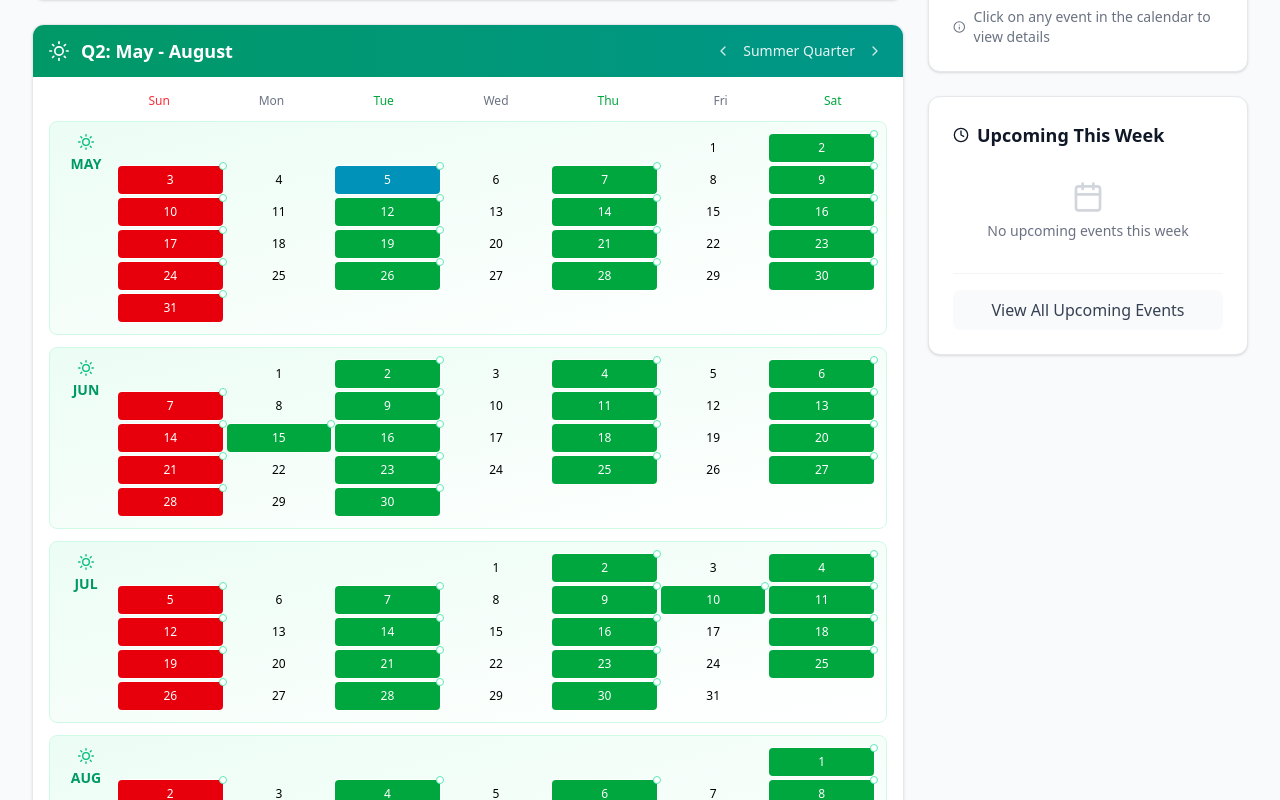
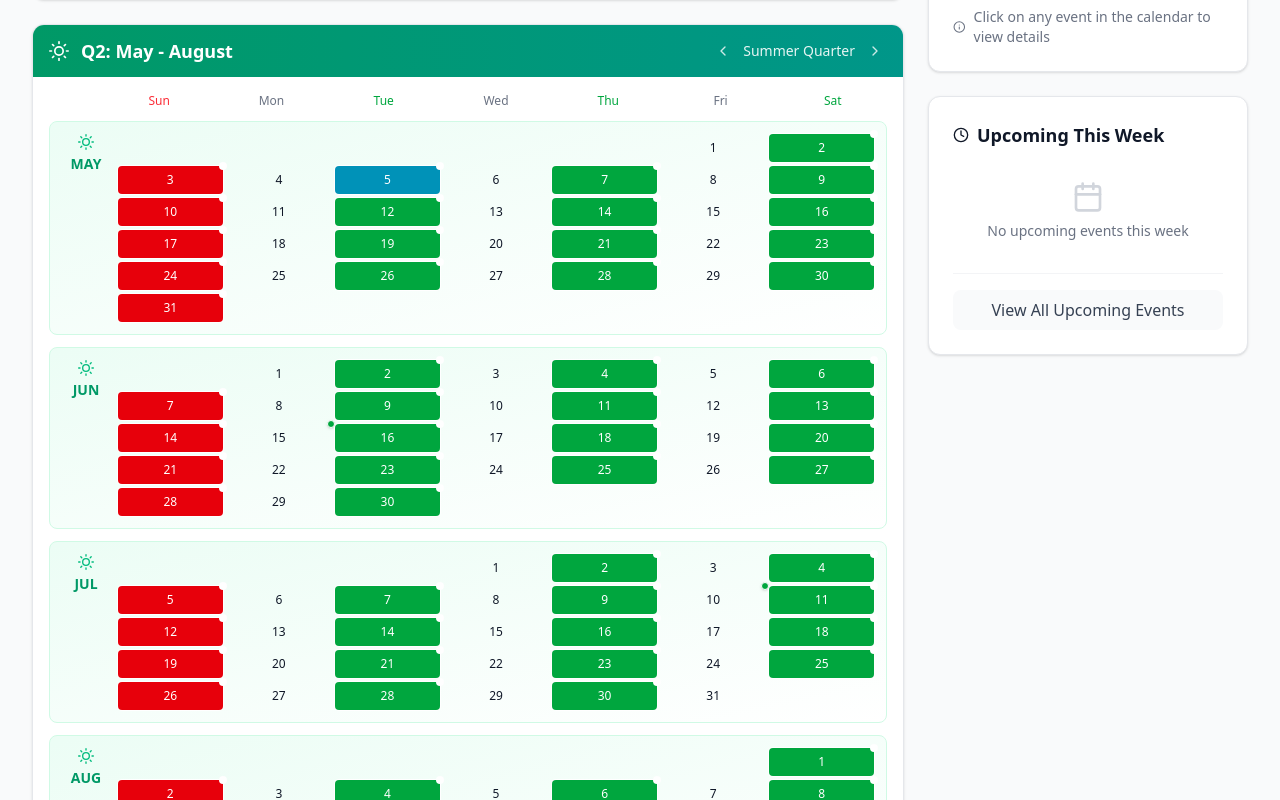
Before and after one commit to jeffkaberagithara-guru/pcea-calendar, a React (Vite) app: page / in a window 1280 px wide. Shown: the part 1040-1840 px from the top of the page. Built offline with nearby package versions, Linux system fonts and the light colour scheme.

Commit message:
Modified Quarter two component

```diff
--- a/src/components/QuarterTwo.jsx
+++ b/src/components/QuarterTwo.jsx
@@ -98,12 +98,21 @@ function QuarterTwo({ events, onEventSelect, selectedEvent }) {
                                                     let isPracticeDay = !dayEvent && (dayIndex === 2 || dayIndex === 4 || dayIndex === 6);
                                                     let isPresentationDay = !dayEvent && dayIndex === 0;
 
-                                                    if (dayEvent) {
+
+
+                                                    // Highlight background only on Sun (0), Tue (2), Thu (4), Sat (6)
+                                                    const isHighlightDay = dayIndex === 0 || dayIndex === 2 || dayIndex === 4 || dayIndex === 6;
+
+                                                    if (dayEvent && isHighlightDay) {
                                                         cellStyle = `${getEventTypeColor(dayEvent.category)} text-white font-medium ring-2 ring-offset-1 ring-offset-white ${isSelected ? "ring-white scale-110" : "ring-transparent hover:ring-white/50"}`;
                                                     } else if (isPracticeDay) {
                                                         cellStyle = "bg-green-600 text-white font-medium ring-2 ring-offset-1 ring-offset-white ring-transparent hover:ring-white/50";
                                                     } else if (isPresentationDay) {
                                                         cellStyle = "bg-red-600 text-white font-medium ring-2 ring-offset-1 ring-offset-white ring-transparent hover:ring-white/50";
+                                                    } else {
+                                                        // No highlight days (Mon, Wed, Fri) or days with events that shouldn't be highlighted
+                                                        if (!dayEvent && dayIndex === 0) cellStyle = "text-red-600 font-semibold " + theme.hoverBg;
+                                                        else cellStyle = "text-gray-900 " + theme.hoverBg;
                                                     }
 
                                                     return (
@@ -113,11 +122,17 @@ function QuarterTwo({ events, onEventSelect, selectedEvent }) {
                                                             className={`flex-1 min-w-[32px] h-7 flex items-center justify-center text-xs rounded cursor-pointer transition-all relative ${cellStyle}`}
                                                         >
                                                             {day}
+                                                            {/* Show dot if it's a practice/presentation day OR has an actual event */}
                                                             {(dayEvent || isPracticeDay || isPresentationDay) && (
-                                                                <div className={`absolute -top-1 -right-1 w-2 h-2 bg-white rounded-full border ${theme.monthEventDotBorder}`}></div>
+                                                                <div className={`absolute -top-1 -right-1 w-2 h-2 rounded-full border
+                                                                    ${(isPracticeDay || isPresentationDay || (dayEvent && isHighlightDay))
+                                                                        ? "bg-white border-white/50"
+                                                                        : `${getEventTypeColor(dayEvent.category)} border-white shadow-sm`}`}
+                                                                ></div>
                                                             )}
                                                         </div>
                                                     );
+
 
 
                                                 })}
```
